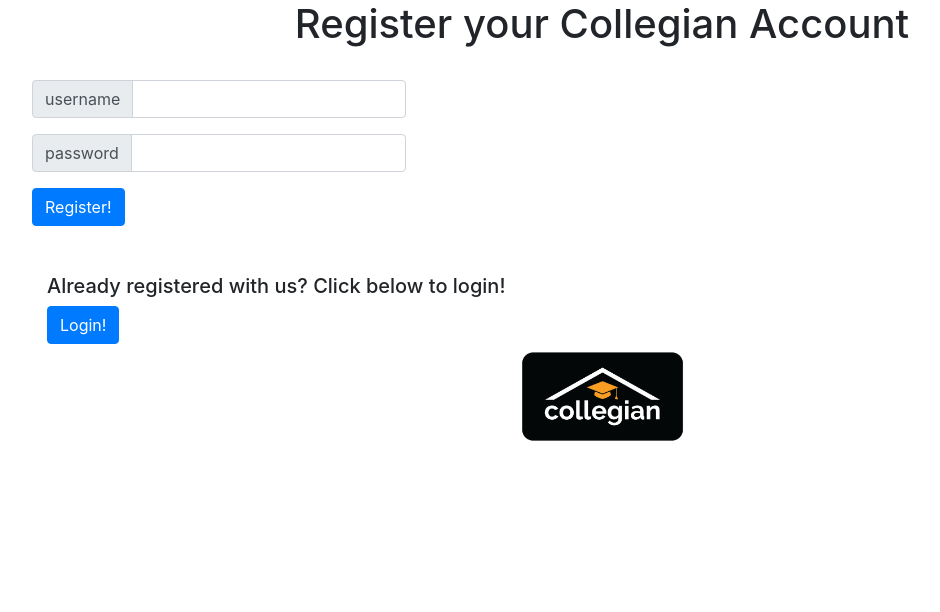
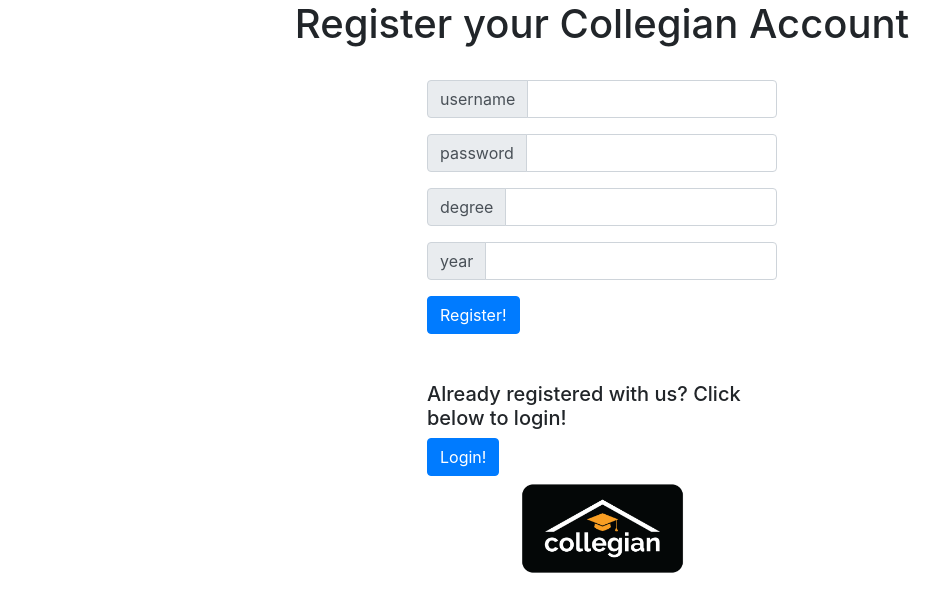
Before and after one commit to shakanver/Intercollege-hackathon, a Flask app: page /register in a window 1280 px wide. Shown: the top 612 px of the page, without its empty margins (38-978 px from the left). Run offline with Flask 2, Linux system fonts and the light colour scheme; some libraries are stand-ins or nearby versions.

Commit message:
final registration page

```diff
--- a/static/index.js
+++ b/static/index.js
@@ -1,10 +1,10 @@
 Vue.component('nice_input', {
-    props: ['field_name', 'place_holder'],
+    props: ['field_name', 'place_holder',],
     template: '<div class="input-group mb-3"> \
     <div class="input-group-prepend"> \
         <span class="input-group-text" id="basic-addon1">{{field_name}}</span> \
     </div> \
-    <input type="text" class="form-control" :placeholder="place_holder"> \
+    <input class="form-control" :placeholder="place_holder"> \
 </div>'
 })
 
--- a/templates/register.html
+++ b/templates/register.html
@@ -4,13 +4,20 @@
 <h1 class="text-center">Register your Collegian Account</h1>
 <br>
 <div class="row">
+    <div class="col-4"></div>
+    <div class="col-4">
         <form method="post" action="{{url_for('register') }}">
                 <nice_input field_name="username" place_holder=""></nice_input>
                 <nice_input field_name="password" place_holder=""></nice_input>
+                <nice_input field_name="degree" place_holder=""></nice_input>
+                <nice_input field_name="year" place_holder=""></nice_input>
                 <input class="btn btn-primary" type="submit" value="Register!">
         </form>
-</div>
         <br><br><h5>Already registered with us? Click below to login!</h5>
         <button class="btn btn-primary" href="{{ url_for('login') }}">Login!</button>
+    </div>
+    <div class="col-4"></div>
+</div>
+
 
 {% endblock %}
```
Lines whose indentation alone changed are shown as unchanged.
